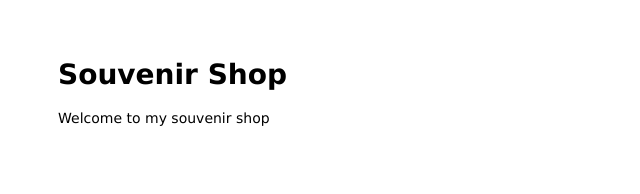
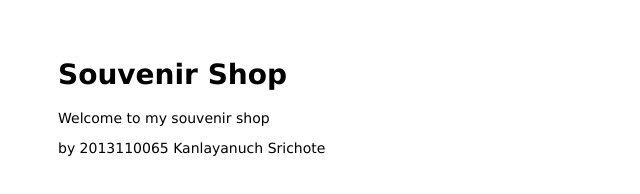
Before and after one commit to KSdesu06/Project_omiyageya, a website: page public/index.html in a window 1280 px wide. Shown: the whole page, without its empty margins (0-640 px from the left). Drawn offline with Linux system fonts and the light colour scheme.

Commit message:
add name and student id in index.html

```diff
--- a/public/index.html
+++ b/public/index.html
@@ -8,6 +8,7 @@
 <body>
   <h1>Souvenir Shop</h1>
   <p>Welcome to my souvenir shop</p>
+  <p>by 2013110065 Kanlayanuch Srichote</p>
 </body>
 
 </html>
```
